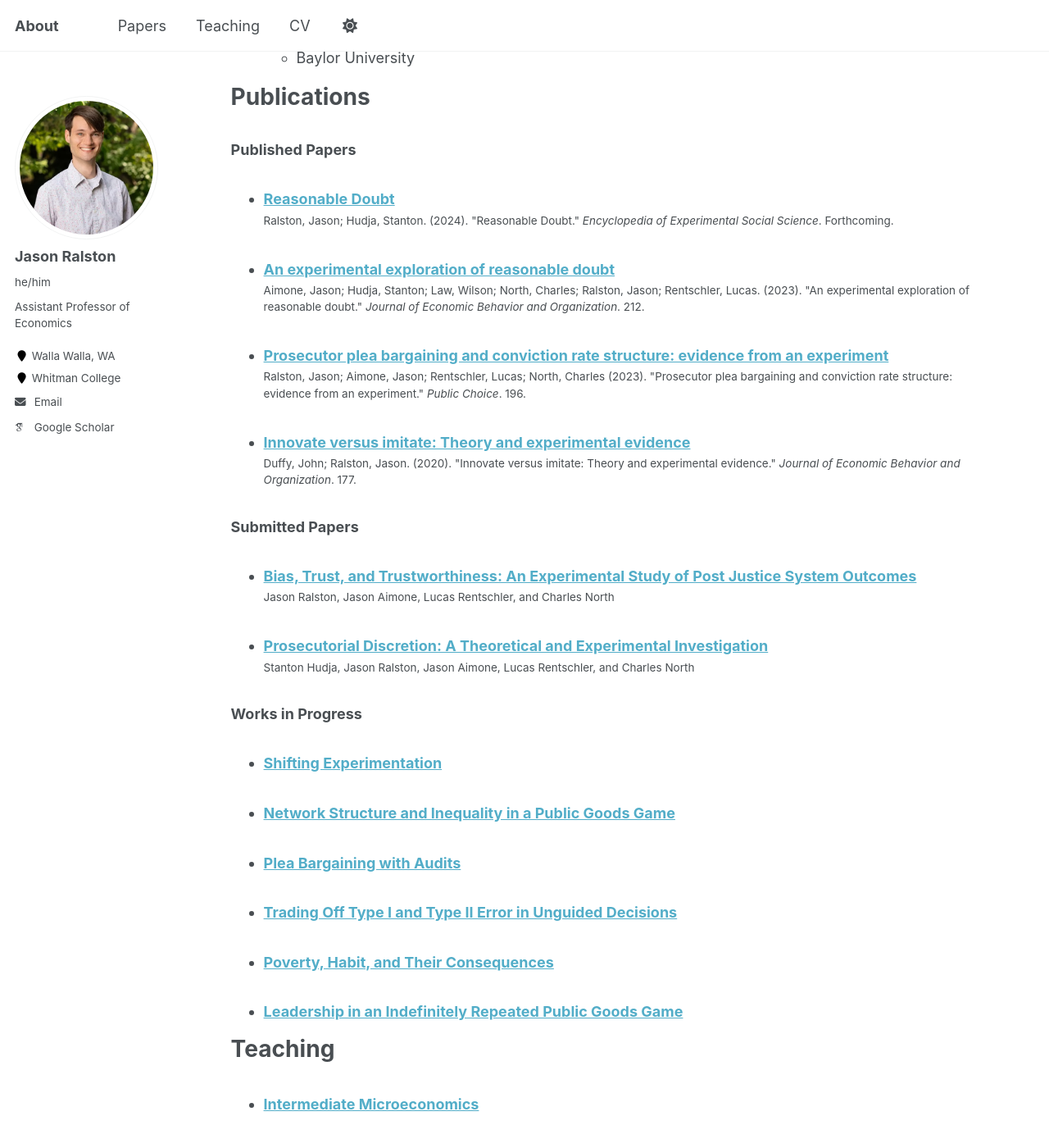
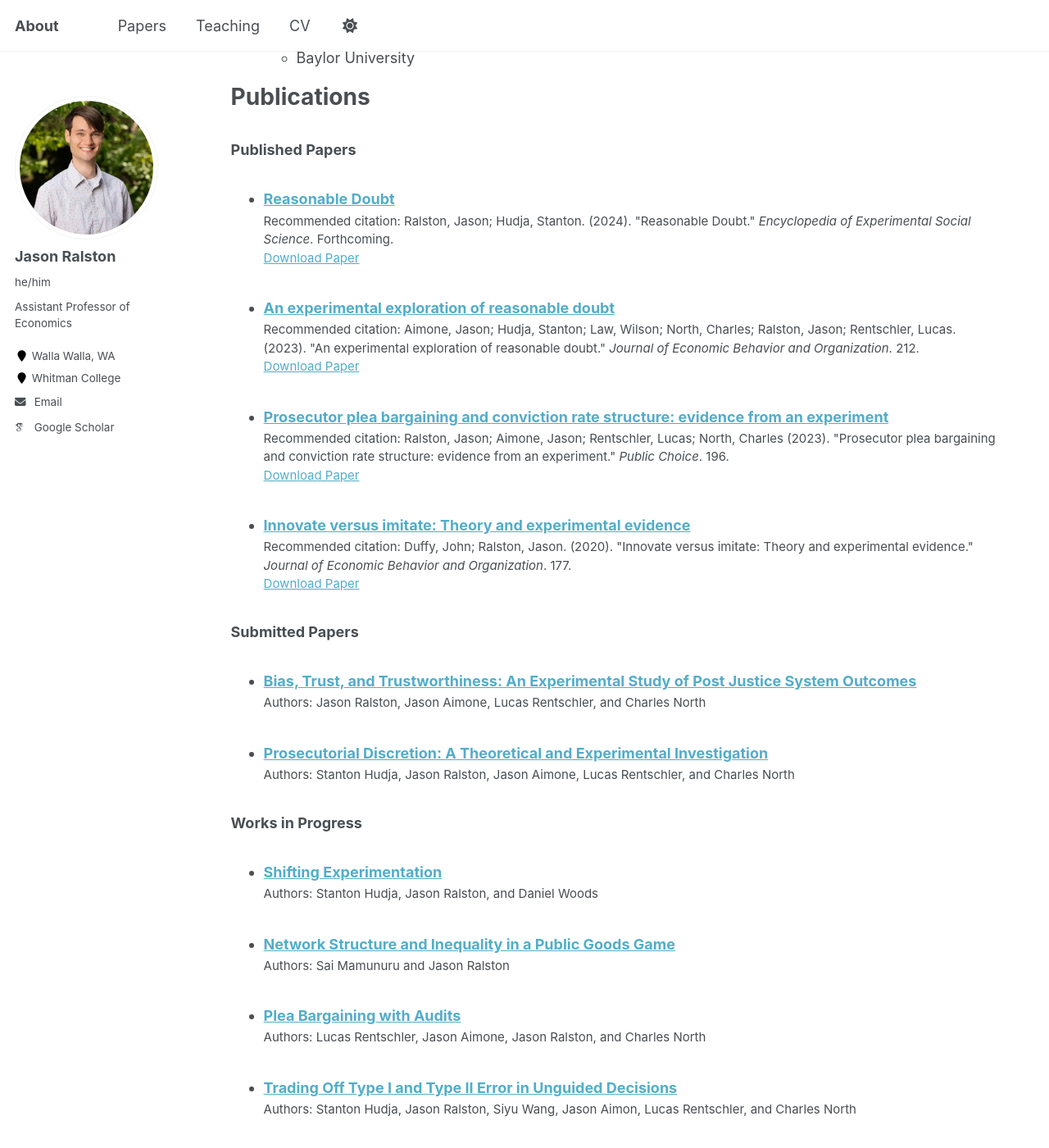
Before and after one commit to jasonralston/jasonralston.github.io, a Jekyll site: the page built from _pages/cv.md, in a window 1280 px wide and 1400 px high, scrolled down 539 px. Shown: the whole window at 82% size. Built offline with Jekyll 4.4.1, drawn with Linux system fonts in a browser that asks for light colours; some web fonts are replaced; some of the changed text lies outside the part shown.

Commit message:
Update archive-single-cv.html

```diff
--- a/_includes/archive-single-cv.html
+++ b/_includes/archive-single-cv.html
@@ -36,7 +36,41 @@
     {% if post.read_time %}
       <p class="page__meta"><i class="fa fa-clock" aria-hidden="true"></i> {% include read-time.html %}</p>
     {% endif %}
-    {% if post.venue%}<p class="archive__item-excerpt" itemprop="description">{{ post.citation }}</p> {% endif %}
+    {% if post.status == "submitted" or post.status == "wip" %}
+  <p class="archive__item-excerpt" itemprop="description" style="font-size: smaller">
+    Authors: {{ post.citation }}
+  </p>
+{% else %}
+  {% if post.citation and post.paperurl and post.slidesurl and post.bibtexurl %}
+    <p class="archive__item-excerpt" style="font-size: smaller">
+      Recommended citation: {{ post.citation }}<br />
+      <a href="{{ post.paperurl }}">Download Paper</a> |
+      <a href="{{ post.slidesurl }}">Download Slides</a> |
+      <a href="{{ post.bibtexurl }}">Download Bibtex</a>
+    </p>
+  {% elsif post.citation and post.paperurl and post.slidesurl %}
+    <p class="archive__item-excerpt" style="font-size: smaller">
+      Recommended citation: {{ post.citation }}<br />
+      <a href="{{ post.paperurl }}">Download Paper</a> |
+      <a href="{{ post.slidesurl }}">Download Slides</a>
+    </p>
+  {% elsif post.citation and post.paperurl and post.bibtexurl %}
+    <p class="archive__item-excerpt" style="font-size: smaller">
+      Recommended citation: {{ post.citation }}<br />
+      <a href="{{ post.paperurl }}">Download Paper</a> |
+      <a href="{{ post.bibtexurl }}">Download Bibtex</a>
+    </p>
+  {% elsif post.citation and post.paperurl %}
+    <p class="archive__item-excerpt" style="font-size: smaller">
+      Recommended citation: {{ post.citation }}<br />
+      <a href="{{ post.paperurl }}">Download Paper</a>
+    </p>
+  {% elsif post.citation %}
+    <p class="archive__item-excerpt" style="font-size: smaller">
+      Recommended citation: {{ post.citation }}
+    </p>
+  {% endif %}
+{% endif %}
     </li>
  </article>
 </div>
```
